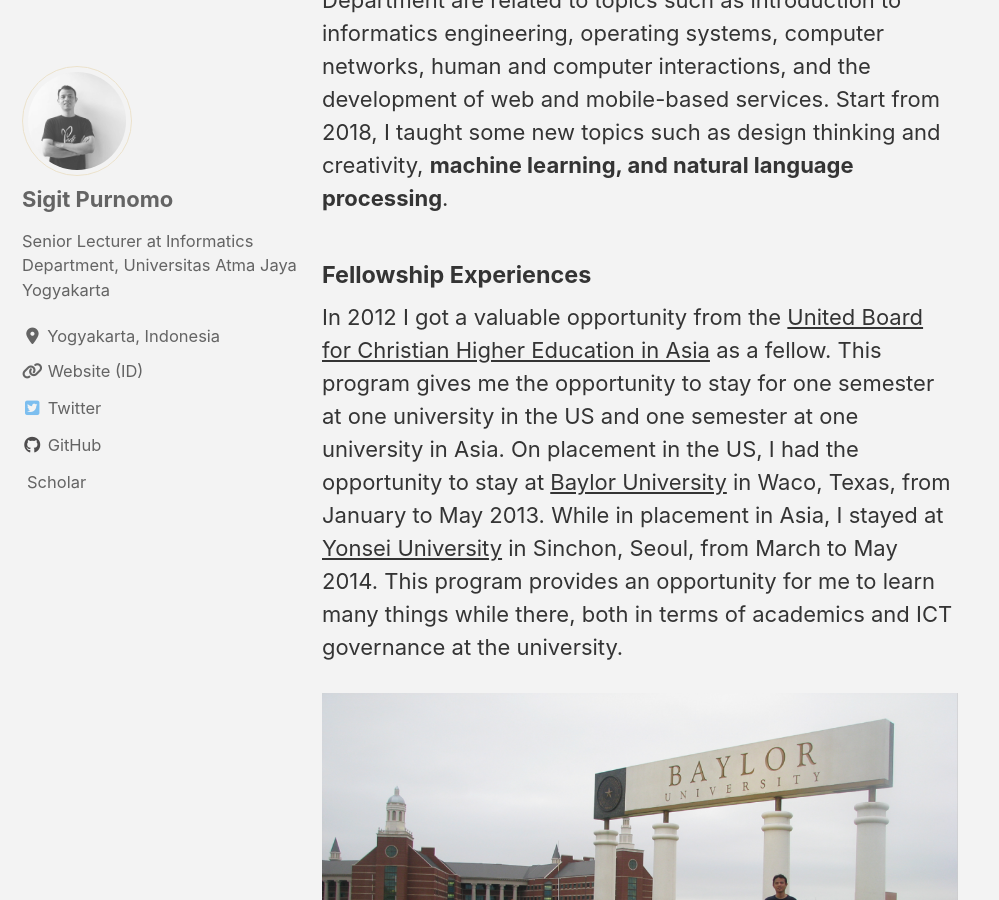
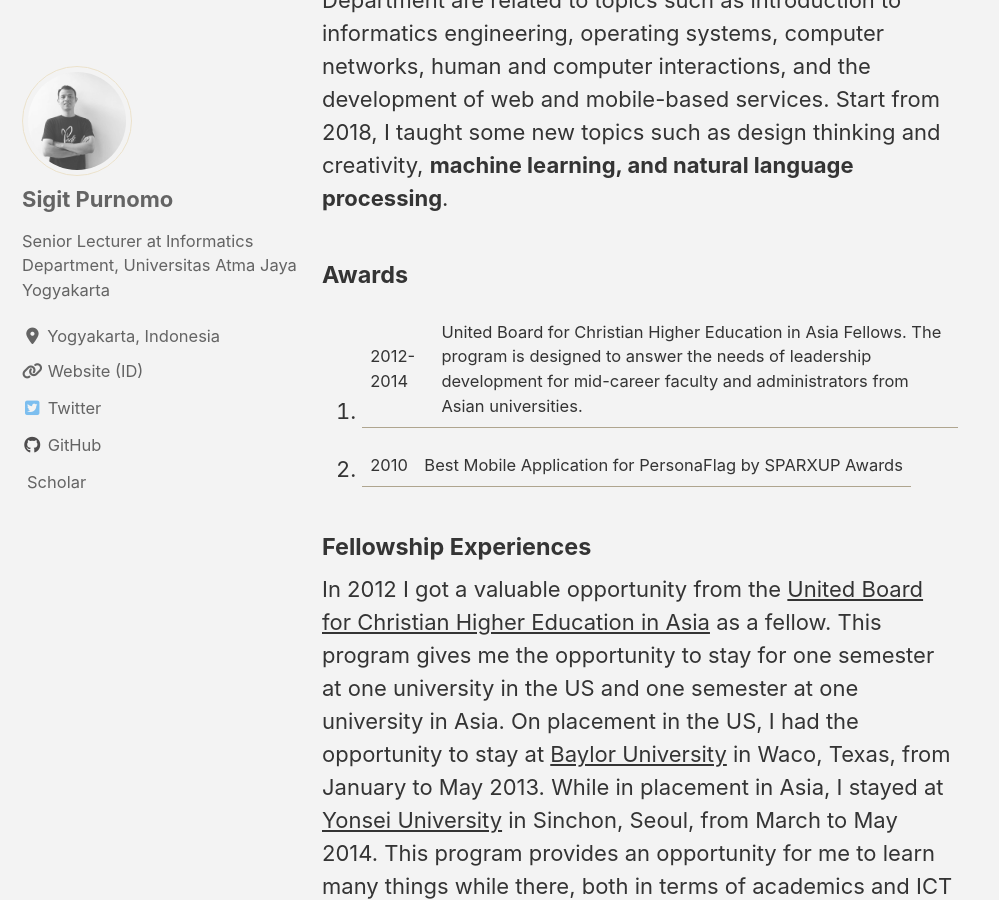
Before and after one commit to sigit-purnomo/sigit-purnomo.github.io, a Jekyll site: the page built from _pages/about.md, in a window 1280 px wide and 900 px high, scrolled down 1125 px. Shown: the whole window, without its empty margins (0-999 px from the left). Built offline with Jekyll 4.4.1, drawn with Linux system fonts in a browser that asks for light colours; cached includes are drawn as plain includes; nearby versions of some CDN libraries; a style sheet for code colours, icons or effects is not loaded.

Commit message:
Update about.md

```diff
--- a/_pages/about.md
+++ b/_pages/about.md
@@ -22,6 +22,10 @@ My current research interest is computational journalism using natural language
 #### Teaching Experiences
 The fundamental courses I taught in the Informatics Department are related to topics such as introduction to informatics engineering, operating systems, computer networks, human and computer interactions, and the development of web and mobile-based services. Start from 2018, I taught some new topics such as design thinking and creativity, **machine learning, and natural language processing**.
 
+#### Awards
+1. 2012-2014 | United Board for Christian Higher Education in Asia Fellows. The program is designed to answer the needs of leadership development for mid-career faculty and administrators from Asian universities.
+2. 2010 | Best Mobile Application for PersonaFlag by SPARXUP Awards
+
 #### Fellowship Experiences
 In 2012 I got a valuable opportunity from the [United Board for Christian Higher Education in Asia](https://unitedboard.org) as a fellow. This program gives me the opportunity to stay for one semester at one university in the US and one semester at one university in Asia. On placement in the US, I had the opportunity to stay at [Baylor University](https://baylor.edu) in Waco, Texas, from January to May 2013. While in placement in Asia, I stayed at [Yonsei University](https://yonsei.ac.kr) in Sinchon, Seoul, from March to May 2014. This program provides an opportunity for me to learn many things while there, both in terms of academics and ICT governance at the university. <br />
 
```
